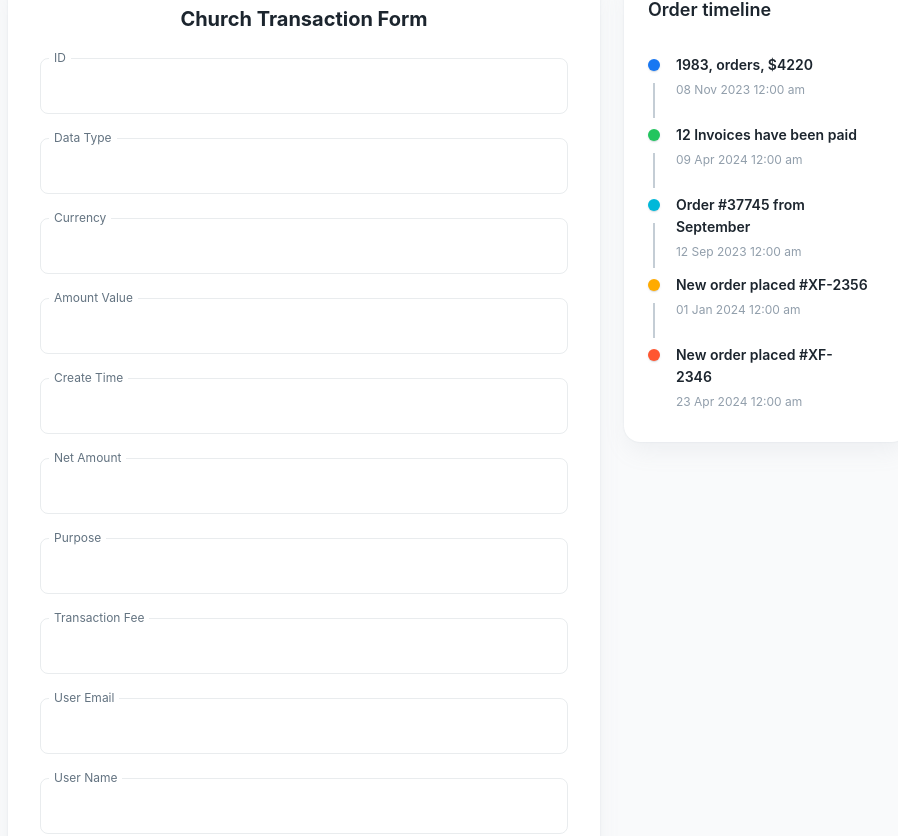
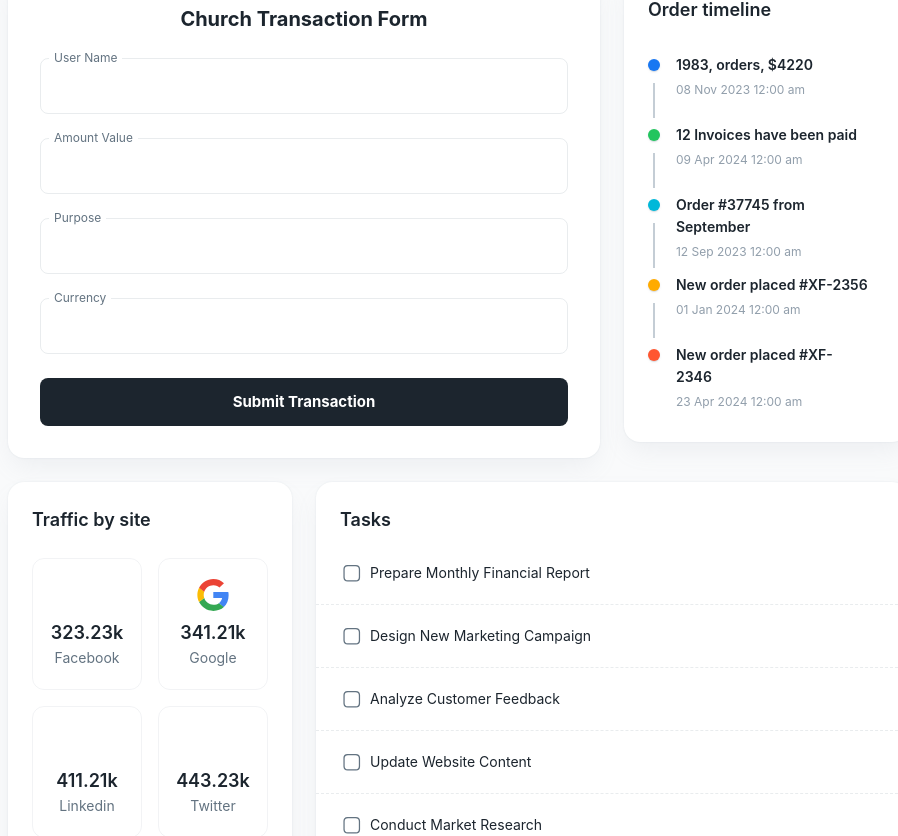
Before and after one commit to Nebula-AWS-Consulting/RCW-Admin-App, a React (Vite) app in the folder src/client-admin/: page / in a window 1280 px wide. Shown: the part 2038-2874 px from the top of the page, without its empty margins (332-1230 px from the left). Built offline with nearby package versions, Linux system fonts and the light colour scheme; some icons are missing.

Commit message:
Update form

```diff
--- a/src/client-admin/src/sections/overview/analytics-transaction-form.tsx
+++ b/src/client-admin/src/sections/overview/analytics-transaction-form.tsx
@@ -5,45 +5,17 @@ import { LoadingButton } from '@mui/lab';
 export function AnalyticsTransactionForm() {
   const renderForm = (
     <Box component="form" display="flex" flexDirection="column" alignItems="flex-end" noValidate>
-      <TextField
-        fullWidth
-        name="id"
-        label="ID"
-        InputLabelProps={{ shrink: true }}
-        sx={{ mb: 3 }}
-      />
-      <TextField
-        fullWidth
-        name="data_type"
-        label="Data Type"
-        InputLabelProps={{ shrink: true }}
-        sx={{ mb: 3 }}
-      />
-      <TextField
-        fullWidth
-        name="currency"
-        label="Currency"
-        InputLabelProps={{ shrink: true }}
-        sx={{ mb: 3 }}
-      />
+        <TextField
+          fullWidth
+          name="user_name"
+          label="User Name"
+          InputLabelProps={{ shrink: true }}
+          sx={{ mb: 3 }}
+        />
       <TextField
         fullWidth
         name="amount_value"
         label="Amount Value"
-        InputLabelProps={{ shrink: true }}
-        sx={{ mb: 3 }}
-      />
-      <TextField
-        fullWidth
-        name="create_time"
-        label="Create Time"
-        InputLabelProps={{ shrink: true }}
-        sx={{ mb: 3 }}
-      />
-      <TextField
-        fullWidth
-        name="net_amount"
-        label="Net Amount"
         InputLabelProps={{ shrink: true }}
         sx={{ mb: 3 }}
       />
@@ -56,22 +28,8 @@ export function AnalyticsTransactionForm() {
       />
       <TextField
         fullWidth
-        name="transaction_fee"
-        label="Transaction Fee"
-        InputLabelProps={{ shrink: true }}
-        sx={{ mb: 3 }}
-      />
-      <TextField
-        fullWidth
-        name="user_email"
-        label="User Email"
-        InputLabelProps={{ shrink: true }}
-        sx={{ mb: 3 }}
-      />
-      <TextField
-        fullWidth
-        name="user_name"
-        label="User Name"
+        name="currency"
+        label="Currency"
         InputLabelProps={{ shrink: true }}
         sx={{ mb: 3 }}
       />
```
